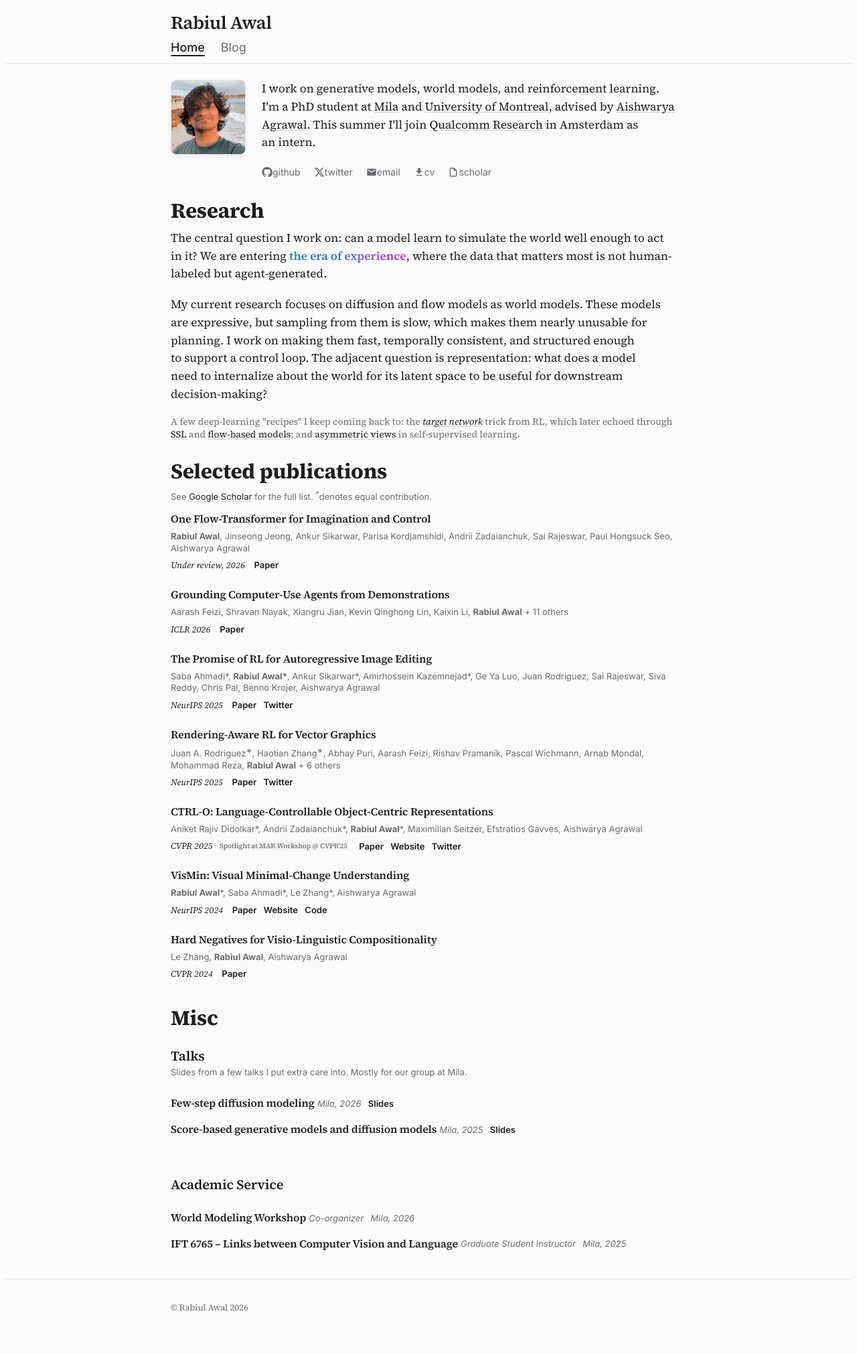
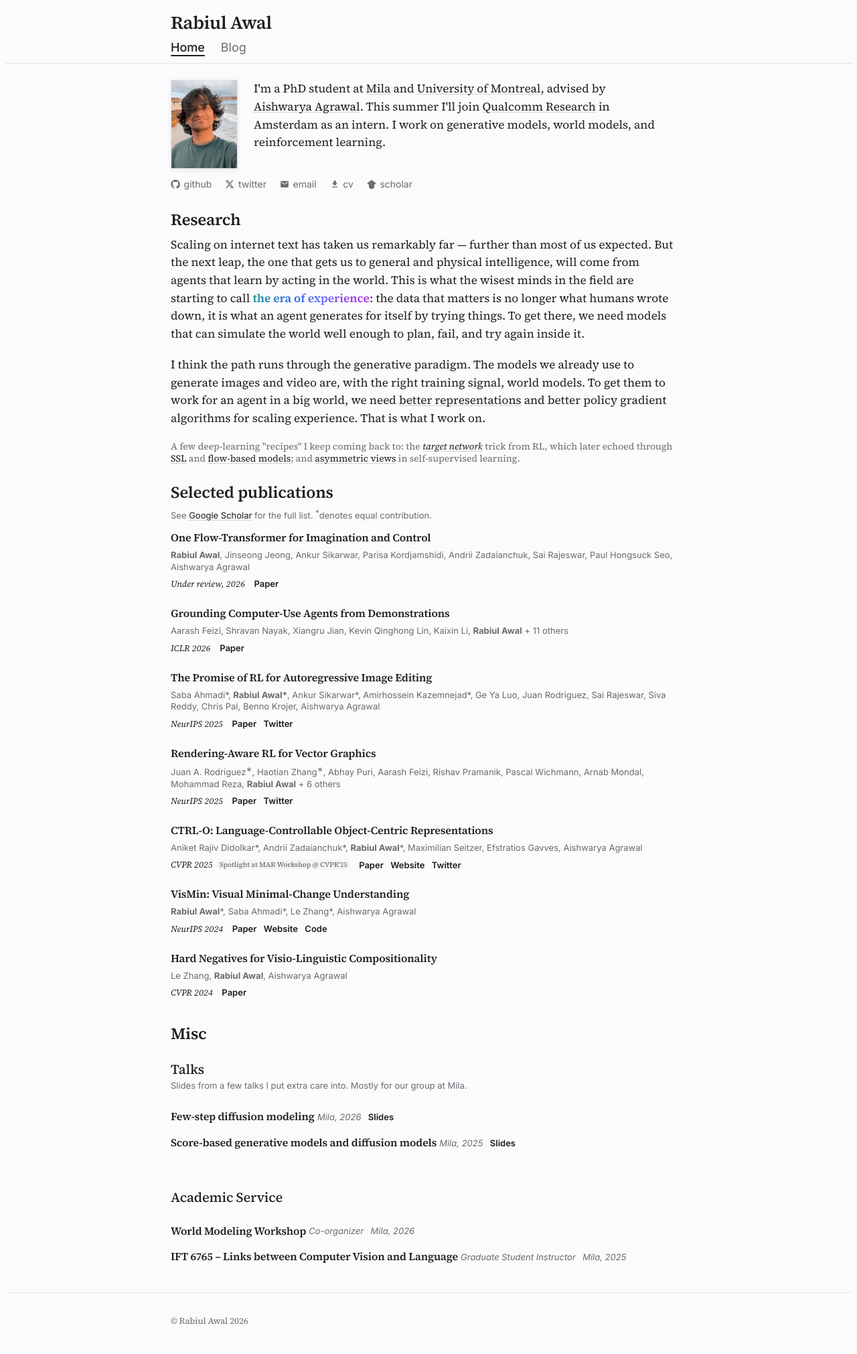
Before and after one commit to rabiulcste/rabiulcste.github.io, a Jekyll site: the page built from index.html, in a window 1280 px wide. Shown: the whole page at 67% size. Built offline with Jekyll 4.4.1, drawn with Linux system fonts in a browser that asks for light colours.

Commit message:
Tighten about page: research blurb, intro reorder, profile and social row
Rewrite the research blurb around the dual thesis of better representations
and policy gradients for scaling experience, with a link to the One Flow-
Transformer paper. Reorder the intro so identity precedes research focus,
move social links to a full-width row beneath photo and bio, switch the
profile photo to a tall 3:4 rectangle, and add a proper Google Scholar
icon. Bring section-heading weights and sizes into a consistent scale.

Co-Authored-By: Claude Opus 4.7 (1M context) <noreply@anthropic.com>

```diff
--- a/_includes/pages/about-intro.html
+++ b/_includes/pages/about-intro.html
@@ -1,16 +1,16 @@
 <div class="profile">
     <picture>
         <source type="image/webp" srcset="{{ '/img/rabiul-profic.webp' | prepend: site.baseurl }}">
-        <img src="{{ '/img/rabiul-profic.jpg' | prepend: site.baseurl }}" width="112" height="112" alt="" decoding="async">
+        <img src="{{ '/img/rabiul-profic.jpg' | prepend: site.baseurl }}" width="100" height="133" alt="" decoding="async">
     </picture>
     <div class="profile-bio">
-        <p>I work on generative models, world models, and reinforcement learning. I'm a PhD student at <a href="https://mila.quebec/en/" target="_blank">Mila</a> and <a href="https://www.umontreal.ca/en/" target="_blank">University of Montreal</a>, advised by <a href="https://www.iro.umontreal.ca/~agrawal/" target="_blank">Aishwarya Agrawal</a>. This summer I'll join <a href="https://www.qualcomm.com/research/artificial-intelligence" target="_blank">Qualcomm Research</a> in Amsterdam as an intern.</p>
-        <div class="social-links">
-            <a class="icons-sm git-ic" href="https://github.com/rabiulcste" target="_blank">{% include svg-icon.html name='github' %} github</a>
-            <a class="icons-sm twitter-ic" href="https://twitter.com/_rabiulawal" target="_blank">{% include svg-icon.html name='twitter' %} twitter</a>
-            <a class="icons-sm email-ic" href="mailto:awalrabiul6@gmail.com">{% include svg-icon.html name='envelope' %} email</a>
-            <a href="{{ site.baseurl }}/assets/rabiul_awal_resume.pdf" target="_blank">{% include svg-icon.html name='download' %} cv</a>
-            <a href="https://scholar.google.ca/citations?user=oOcLfUMAAAAJ&hl=en" target="_blank">{% include svg-icon.html name='file' %} scholar</a>
-        </div>
+        <p>I'm a PhD student at <a href="https://mila.quebec/en/" target="_blank">Mila</a> and <a href="https://www.umontreal.ca/en/" target="_blank">University of Montreal</a>, advised by <a href="https://www.iro.umontreal.ca/~agrawal/" target="_blank">Aishwarya Agrawal</a>. This summer I'll join <a href="https://www.qualcomm.com/research/artificial-intelligence" target="_blank">Qualcomm Research</a> in Amsterdam as an intern. I work on generative models, world models, and reinforcement learning.</p>
+    </div>
+    <div class="social-links">
+        <a class="icons-sm git-ic" href="https://github.com/rabiulcste" target="_blank">{% include svg-icon.html name='github' %} github</a>
+        <a class="icons-sm twitter-ic" href="https://twitter.com/_rabiulawal" target="_blank">{% include svg-icon.html name='twitter' %} twitter</a>
+        <a class="icons-sm email-ic" href="mailto:awalrabiul6@gmail.com">{% include svg-icon.html name='envelope' %} email</a>
+        <a href="{{ site.baseurl }}/assets/rabiul_awal_resume.pdf" target="_blank">{% include svg-icon.html name='download' %} cv</a>
+        <a href="https://scholar.google.ca/citations?user=oOcLfUMAAAAJ&hl=en" target="_blank">{% include svg-icon.html name='scholar' %} scholar</a>
     </div>
 </div>
--- a/_includes/pages/about-research.html
+++ b/_includes/pages/about-research.html
@@ -1,7 +1,7 @@
 <h2 id="research-heading">Research</h2>
-<p>The central question I work on: can a model learn to simulate the world well enough to act in it? We are entering <a href="https://storage.googleapis.com/deepmind-media/Era-of-Experience%20/The%20Era%20of%20Experience%20Paper.pdf" class="gradient-text" target="_blank">the era of experience</a>, where the data that matters most is not human-labeled but agent-generated.</p>
+<p>Scaling on internet text has taken us remarkably far &mdash; further than most of us expected. But the next leap, the one that gets us to general and physical intelligence, will come from agents that learn by acting in the world. This is what the wisest minds in the field are starting to call <a href="https://storage.googleapis.com/deepmind-media/Era-of-Experience%20/The%20Era%20of%20Experience%20Paper.pdf" class="gradient-text" target="_blank">the era of experience</a>: the data that matters is no longer what humans wrote down, it is what an agent generates for itself by trying things. To get there, we need models that can simulate the world well enough to plan, fail, and try again inside it.</p>
 
-<p>My current research focuses on diffusion and flow models as world models. These models are expressive, but sampling from them is slow, which makes them nearly unusable for planning. I work on making them fast, temporally consistent, and structured enough to support a control loop. The adjacent question is representation: what does a model need to internalize about the world for its latent space to be useful for downstream decision-making?</p>
+<p>I think the path runs through the generative paradigm. The models we already use to generate images and video are, with the right training signal, world models. To get them to work for an agent in a big world, we need <a href="https://drive.google.com/file/d/10zf-t6m6gAShmdtMlVFFv2yhjZFyQJ5y/view?usp=drive_link" target="_blank" rel="noopener noreferrer">better representations</a> and better policy gradient algorithms for scaling experience. That is what I work on.</p>
 
 <p class="research-note">A few deep-learning "recipes" I keep coming back to: the <a href="https://arxiv.org/abs/1312.5602" target="_blank" rel="noopener noreferrer"><em>target network</em></a> trick from RL, which later echoed through <a href="https://arxiv.org/abs/2006.07733" target="_blank" rel="noopener noreferrer">SSL</a> and <a href="https://arxiv.org/abs/2505.18825" target="_blank" rel="noopener noreferrer">flow-based models</a>; and <a href="https://arxiv.org/abs/2011.10566" target="_blank" rel="noopener noreferrer">asymmetric views</a> in self-supervised learning.</p>
 
@@ -16,7 +16,7 @@
       <div class="publication-meta">
         <span class="publication-venue"><em>Under review, 2026</em></span>
         <span class="publication-links">
-          <a href="#" target="_blank" rel="noopener noreferrer">Paper</a>
+          <a href="https://drive.google.com/file/d/10zf-t6m6gAShmdtMlVFFv2yhjZFyQJ5y/view?usp=drive_link" target="_blank" rel="noopener noreferrer">Paper</a>
         </span>
       </div>
     </div>
--- a/_includes/svg-icon.html
+++ b/_includes/svg-icon.html
@@ -10,6 +10,8 @@
 <svg class="icon" aria-hidden="true" width="16" height="16" viewBox="0 0 24 24"><path fill="currentColor" d="M19 9h-4V3H9v6H5l7 7 7-7zM5 18v2h14v-2H5z"/></svg>
 {% when 'file' %}
 <svg class="icon" aria-hidden="true" width="16" height="16" viewBox="0 0 24 24"><path fill="currentColor" d="M14 2H6c-1.1 0-2 .9-2 2v16c0 1.1.9 2 2 2h12c1.1 0 2-.9 2-2V8l-6-6zm4 18H6V4h7v5h5v11z"/></svg>
+{% when 'scholar' %}
+<svg class="icon" aria-hidden="true" width="16" height="16" viewBox="0 0 24 24"><path fill="currentColor" d="M5.242 13.769L0.5 9.5 12 1l11.5 8.5-4.742 4.269C17.548 11.249 14.978 9.5 12 9.5c-2.977 0-5.548 1.748-6.758 4.269zM12 10a7 7 0 100 14 7 7 0 000-14z"/></svg>
 {% when 'robot' %}
 <svg class="icon" aria-hidden="true" width="24" height="24" viewBox="0 0 24 24"><path fill="currentColor" d="M12 3a1 1 0 011 1v1h4a3 3 0 013 3v6H4V8a3 3 0 013-3h4V4a1 1 0 011-1zm-3 8a1.25 1.25 0 100 2.5A1.25 1.25 0 009 11zm6 0a1.25 1.25 0 100 2.5 1.25 1.25 0 000-2.5zM7 17h10v1a2 2 0 01-2 2H9a2 2 0 01-2-2v-1z"/></svg>
 {% endcase %}
```
Also changed, not shown: css/rabiul-blog.css (+23 -20 lines), css/rabiul-blog.min.css.
